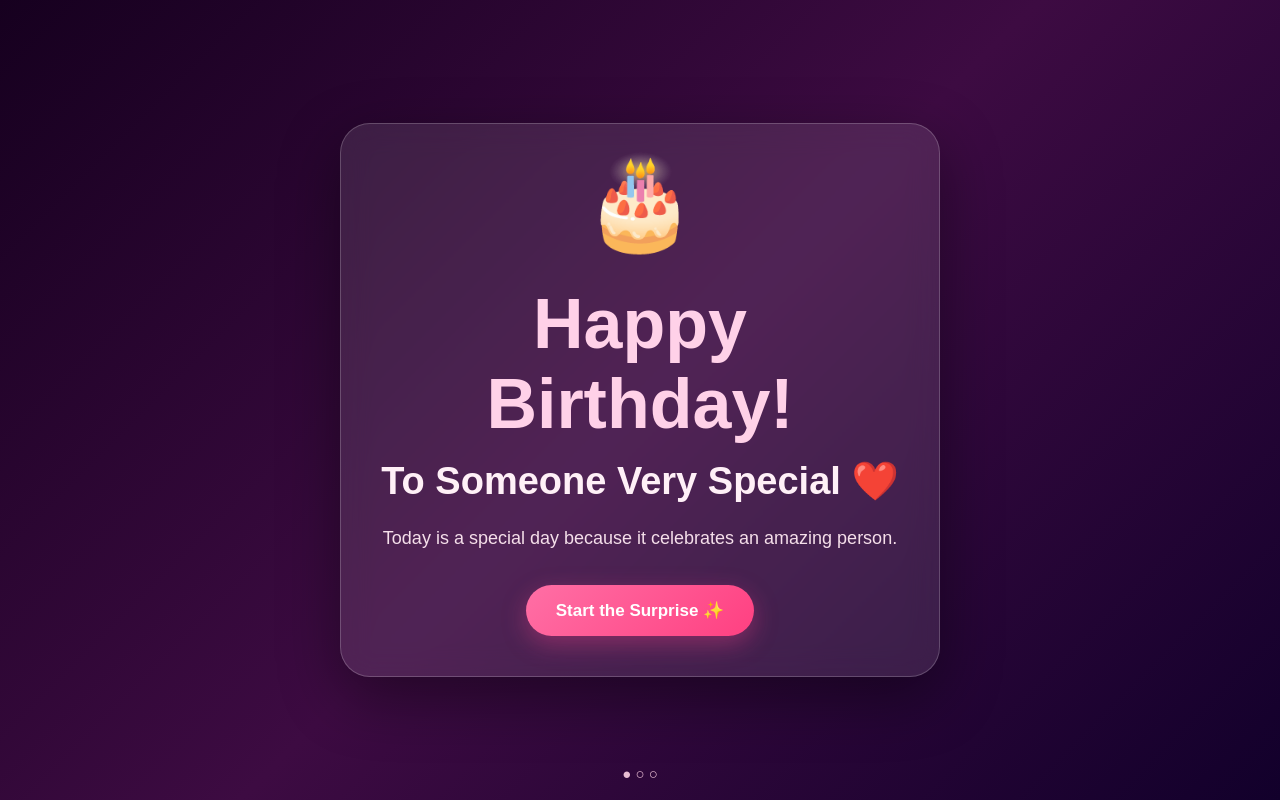
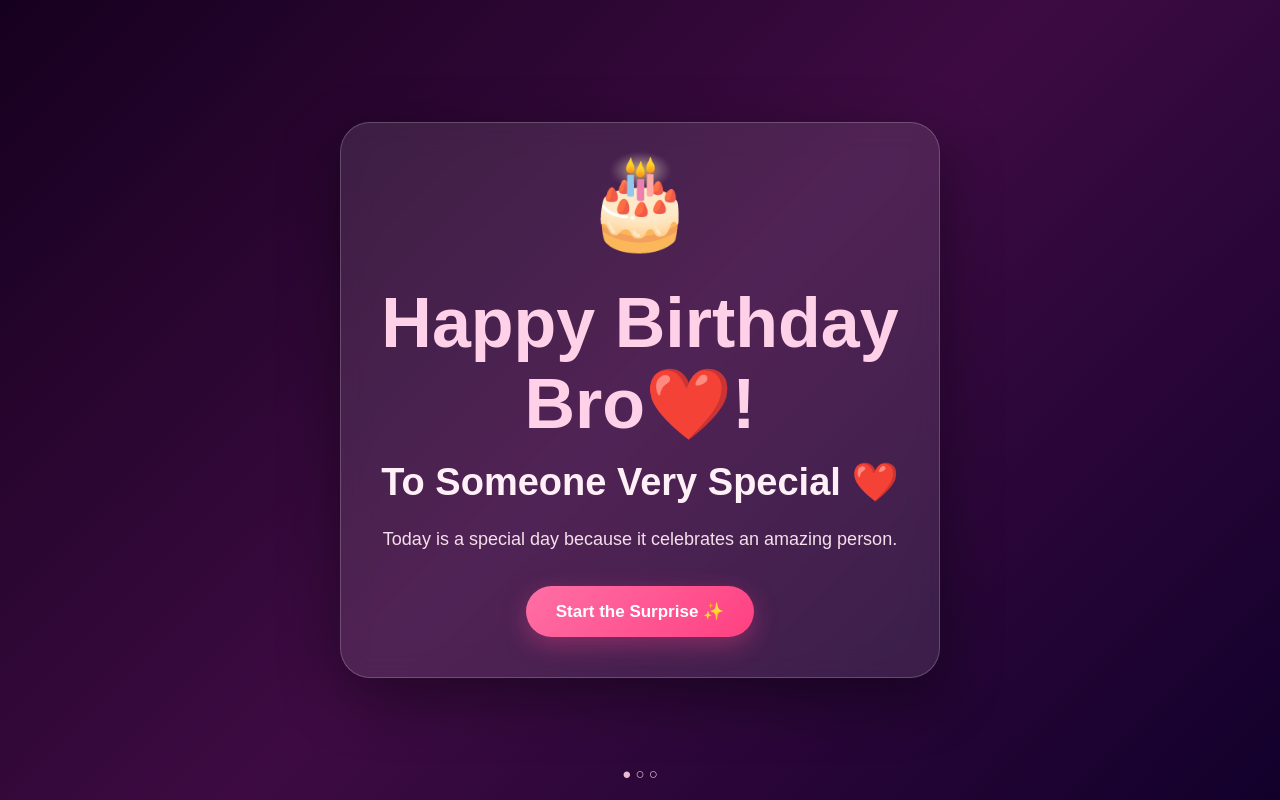
Before and after one commit to Ruchitha555-rr/Bharath-Birthday, a plain HTML site: page index.html in a window 1280 px wide. Drawn offline with Linux system fonts and the light colour scheme.

Commit message:
Update birthday message in index.html

```diff
--- a/index.html
+++ b/index.html
@@ -26,7 +26,7 @@
             </div>
 
             <h1>
-                Happy Birthday!
+                Happy Birthday Bro❤️!
             </h1>
 
             <h2>
```
